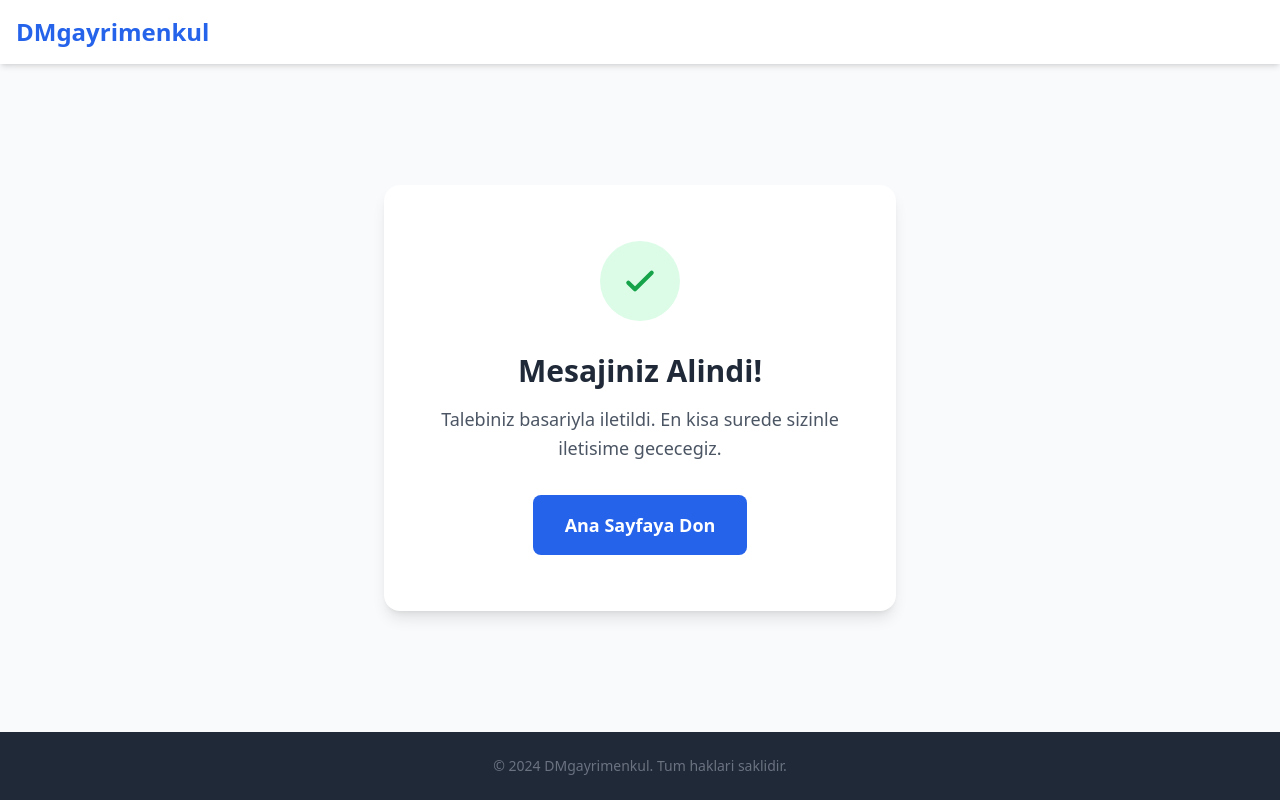
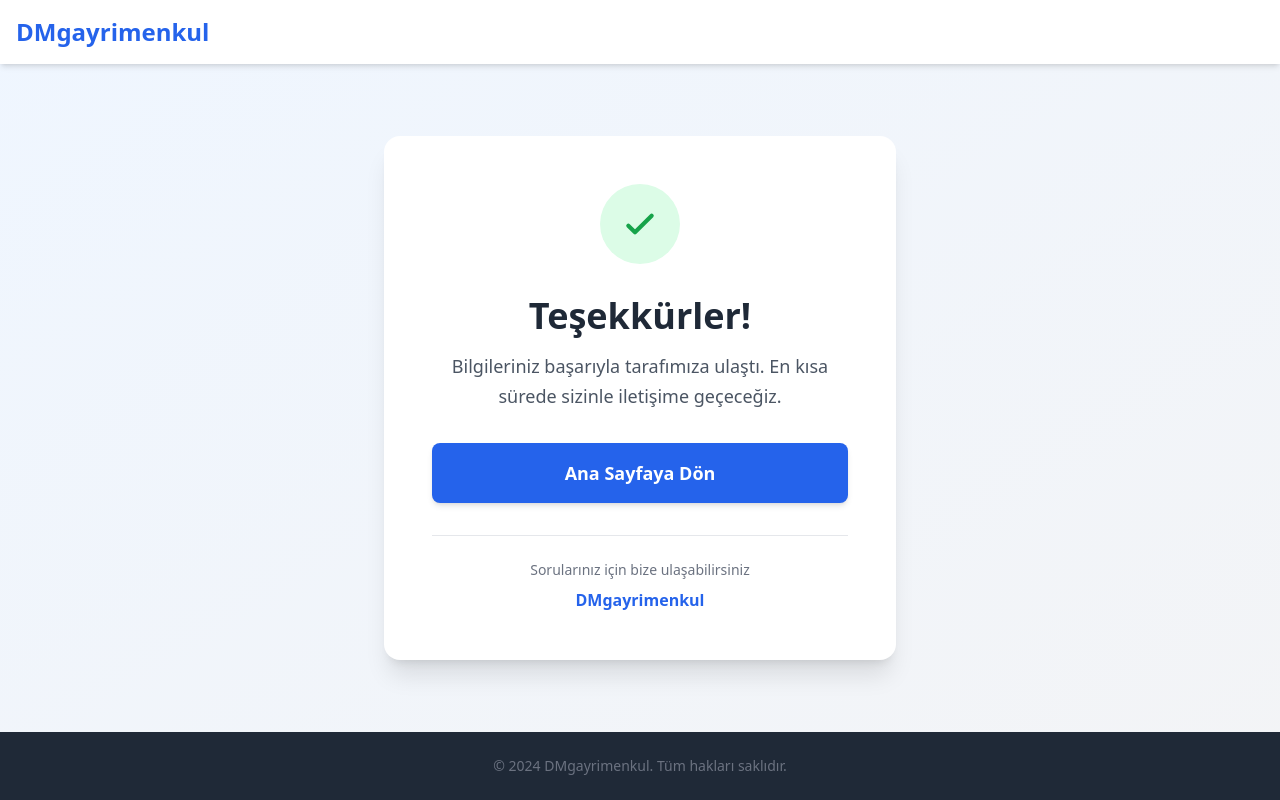
Before and after one commit to mustafaalkanx-creator/dmgayrimenkul, a website built with Vite: page success.html in a window 1280 px wide. Built offline with nearby package versions, Linux system fonts and the light colour scheme.

Commit message:
Fix: formm ayarları

```diff
--- a/index.html
+++ b/index.html
@@ -242,7 +242,7 @@
                       data-netlify-honeypot="bot-field">
 
                     <input type="hidden" name="form-name" value="danismanlik-formu">
-                    <input type="hidden" name="bot-field">
+                    <p class="hidden"><label>Don't fill this out: <input name="bot-field" /></label></p>
 
                     <div class="mb-4">
                         <label for="ad" class="block text-gray-700 font-semibold mb-2">Ad Soyad *</label>
@@ -332,6 +332,7 @@
                             <input type="checkbox"
                                    id="kvkk_onay"
                                    name="kvkk_onay"
+                                   value="onaylandi"
                                    class="mt-1 mr-2">
                             <span class="text-sm text-gray-600">
                                 Kişisel verilerimin işlenmesine ve tarafıma iletişim kurulmasına onay veriyorum. (KVKK)
--- a/success.html
+++ b/success.html
@@ -3,27 +3,27 @@
 <head>
     <meta charset="UTF-8">
     <meta name="viewport" content="width=device-width, initial-scale=1.0">
-    <title>Mesajınız Alındı - DMgayrimenkul</title>
+    <meta name="description" content="Talebiniz başarıyla alındı. DMgayrimenkul ekibi en kısa sürede sizinle iletişime geçecektir.">
+    <title>Teşekkürler - DMgayrimenkul</title>
     <script src="https://cdn.tailwindcss.com"></script>
     <style>
-        html { scroll-behavior: smooth; }
-        .fade-in {
-            animation: fadeIn 0.8s ease-in;
-        }
         @keyframes fadeIn {
             from { opacity: 0; transform: translateY(20px); }
             to { opacity: 1; transform: translateY(0); }
         }
-        .checkmark-circle {
-            animation: scaleIn 0.5s ease-out 0.3s both;
+        .fade-in {
+            animation: fadeIn 0.6s ease-out;
         }
         @keyframes scaleIn {
             from { transform: scale(0); opacity: 0; }
             to { transform: scale(1); opacity: 1; }
         }
+        .checkmark-circle {
+            animation: scaleIn 0.5s ease-out 0.3s both;
+        }
     </style>
 </head>
-<body class="bg-gray-50 text-gray-800 min-h-screen flex flex-col">
+<body class="bg-gradient-to-br from-blue-50 to-gray-100 min-h-screen flex flex-col">
 
     <nav class="bg-white shadow-md">
         <div class="container mx-auto px-4 py-4 flex justify-between items-center">
@@ -31,27 +31,38 @@
         </div>
     </nav>
 
-    <main class="flex-1 flex items-center justify-center px-4">
+    <main class="flex-1 flex items-center justify-center px-4 py-12">
         <div class="max-w-lg w-full text-center fade-in">
-            <div class="bg-white rounded-2xl shadow-lg p-10 md:p-14">
+            <div class="bg-white rounded-2xl shadow-xl p-8 md:p-12">
+
                 <div class="checkmark-circle w-20 h-20 bg-green-100 rounded-full flex items-center justify-center mx-auto mb-8">
                     <svg class="w-10 h-10 text-green-600" fill="none" stroke="currentColor" viewBox="0 0 24 24">
                         <path stroke-linecap="round" stroke-linejoin="round" stroke-width="2.5" d="M5 13l4 4L19 7"></path>
                     </svg>
                 </div>
 
-                <h1 class="text-2xl md:text-3xl font-bold text-gray-800 mb-4">
-                    Mesajiniz Alindi!
+                <h1 class="text-3xl md:text-4xl font-bold text-gray-800 mb-4">
+                    Teşekkürler!
                 </h1>
 
-                <p class="text-gray-600 text-lg leading-relaxed mb-8">
-                    Talebiniz basariyla iletildi. En kisa surede sizinle iletisime gececegiz.
+                <p class="text-gray-600 text-lg mb-8 leading-relaxed">
+                    Bilgileriniz başarıyla tarafımıza ulaştı. En kısa sürede sizinle iletişime geçeceğiz.
                 </p>
 
                 <a href="/"
-                   class="inline-block bg-blue-600 text-white px-8 py-4 rounded-lg font-semibold text-lg hover:bg-blue-700 transition">
-                    Ana Sayfaya Don
+                   class="inline-block w-full bg-blue-600 text-white py-4 px-6 rounded-lg font-semibold text-lg hover:bg-blue-700 transition duration-200 shadow-md hover:shadow-lg">
+                    Ana Sayfaya Dön
                 </a>
+
+                <div class="pt-6 mt-8 border-t border-gray-200">
+                    <p class="text-sm text-gray-500 mb-2">
+                        Sorularınız için bize ulaşabilirsiniz
+                    </p>
+                    <p class="text-blue-600 font-semibold">
+                        DMgayrimenkul
+                    </p>
+                </div>
+
             </div>
         </div>
     </main>
@@ -59,7 +70,7 @@
     <footer class="bg-gray-800 text-white py-6 mt-auto">
         <div class="container mx-auto px-4 text-center">
             <p class="text-gray-500 text-sm">
-                &copy; 2024 DMgayrimenkul. Tum haklari saklidir.
+                &copy; 2024 DMgayrimenkul. Tüm hakları saklıdır.
             </p>
         </div>
     </footer>
--- a/vite.config.js
+++ b/vite.config.js
@@ -6,7 +6,6 @@ export default defineConfig({
     rollupOptions: {
       input: {
         main: resolve(__dirname, 'index.html'),
-        tesekkurler: resolve(__dirname, 'tesekkurler.html'),
         success: resolve(__dirname, 'success.html'),
       },
     },
```
Also changed, not shown: netlify.toml.
